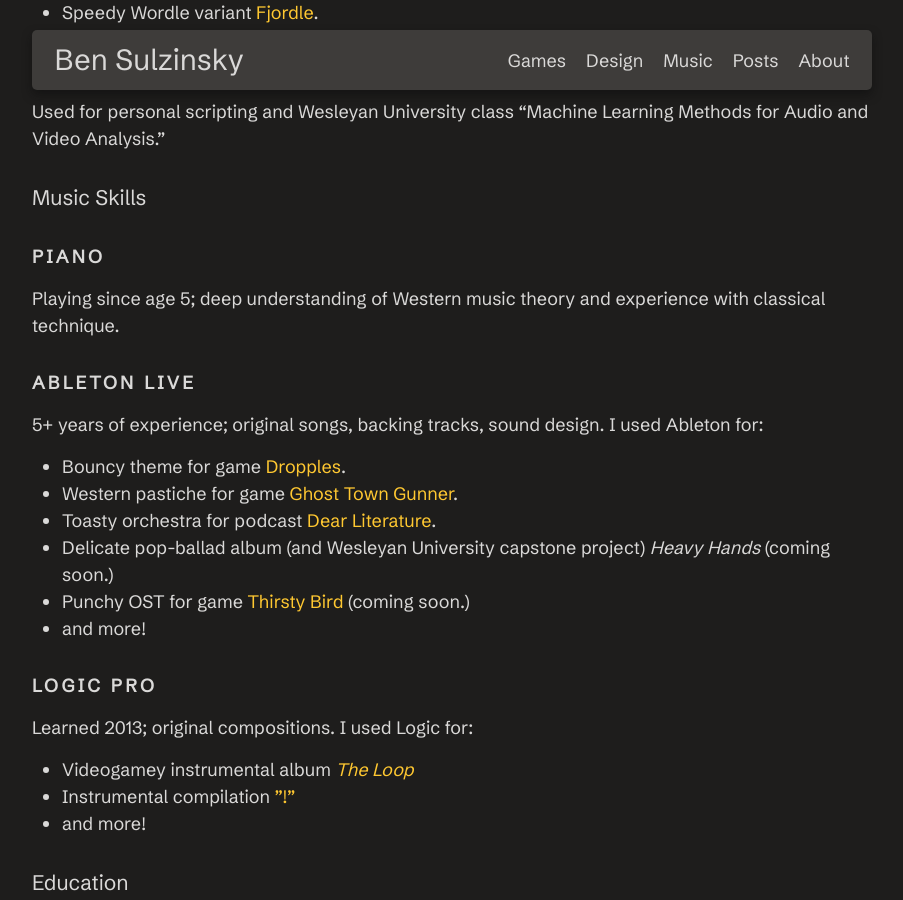
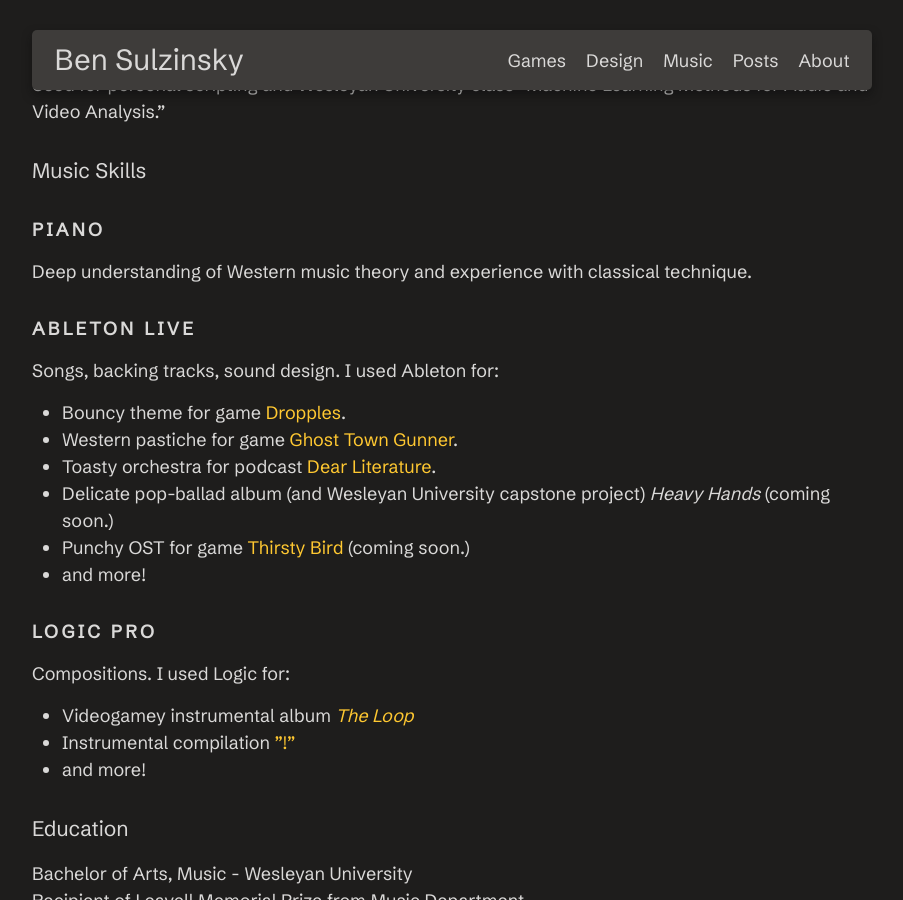
Before and after one commit to bgsulz/bgsulz.github.io, a Jekyll site: the page built from docs/pages/about.markdown, in a window 1280 px wide and 900 px high, scrolled down 1041 px. Shown: the whole window, without its empty margins (188-1091 px from the left). Built offline with Jekyll 4.4.1, drawn with Linux system fonts in a browser that asks for light colours; some of the changed text lies outside the part shown.

Commit message:
More about tweaks

```diff
--- a/docs/pages/about.markdown
+++ b/docs/pages/about.markdown
@@ -10,7 +10,7 @@
 ### Game Skills
 
 #### Unity / C#
-5+ years of experience; original independent games, game jams, and university projects. I used Unity for:
+Original independent games, game jams, and university projects. I used Unity for:
 - Educational platformer [Rosy Ruins]({% post_url /projects/2019-05-15-rosy %}).
 - Minimalist board game [Dropples]({% post_url /projects/2020-08-08-dropples %}).
 - Programming puzzler [12-to-6 Shift]({% post_url /projects/2020-10-05-twelve-to-six %}).
@@ -38,10 +38,10 @@
 ### Music Skills
 
 #### Piano
-Playing since age 5; deep understanding of Western music theory and experience with classical technique.
+Deep understanding of Western music theory and experience with classical technique.
 
 #### Ableton Live
-5+ years of experience; original songs, backing tracks, sound design. I used Ableton for:
+Songs, backing tracks, sound design. I used Ableton for:
 - Bouncy theme for game [Dropples]({% post_url /projects/2020-08-08-dropples %}).
 - Western pastiche for game [Ghost Town Gunner]({% post_url /projects/2021-04-05-ghost-town-gunner %}).
 - Toasty orchestra for podcast [Dear Literature]({% post_url /projects/2021-04-12-dear-literature %}).
@@ -50,7 +50,7 @@
 - and more!
 
 #### Logic Pro
-Learned 2013; original compositions. I used Logic for:
+Compositions. I used Logic for:
 - Videogamey instrumental album [_The Loop_]({% post_url /projects/2016-07-01-loop %})
 - Instrumental compilation ["!"]({% post_url /projects/2018-07-01-exclamation-mark %})
 - and more!
```
